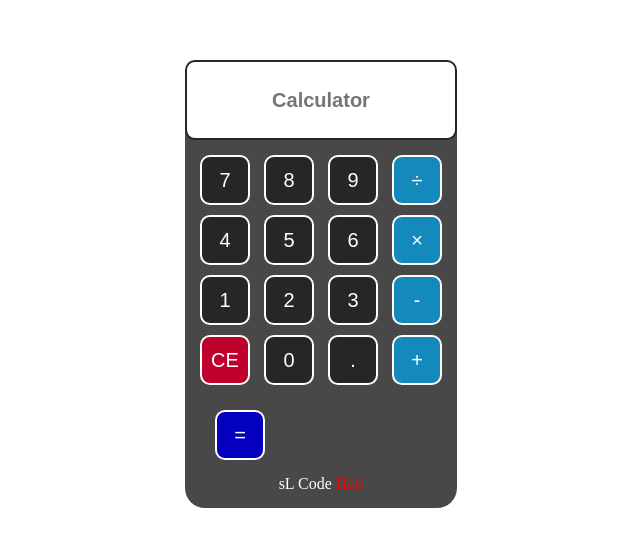
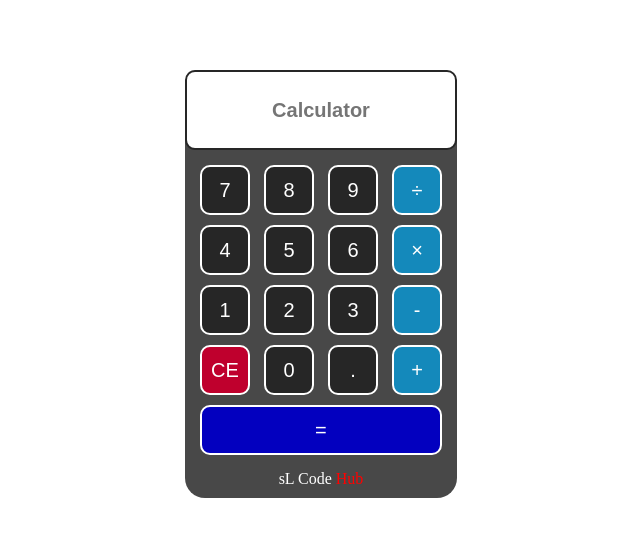
Before and after one commit to Dilshan615/html_t_p_62, a plain HTML site: page index.html in a window 1280 px wide. Shown: the part 116-662 px from the top of the page, without its empty margins (319-959 px from the left). Drawn offline with Linux system fonts and the light colour scheme.

Commit message:
Update style.css

```diff
--- a/style.css
+++ b/style.css
@@ -49,6 +49,7 @@ button {
 
 .buttonE {
     background-color: #0300bf;
+    width: 96%;
 }
 
 .buttonCE {
@@ -60,7 +61,3 @@ P {
     margin: 10px;
     color: #fff;
 }
-
-.x5 {
-    margin: 15px;
-}
```
